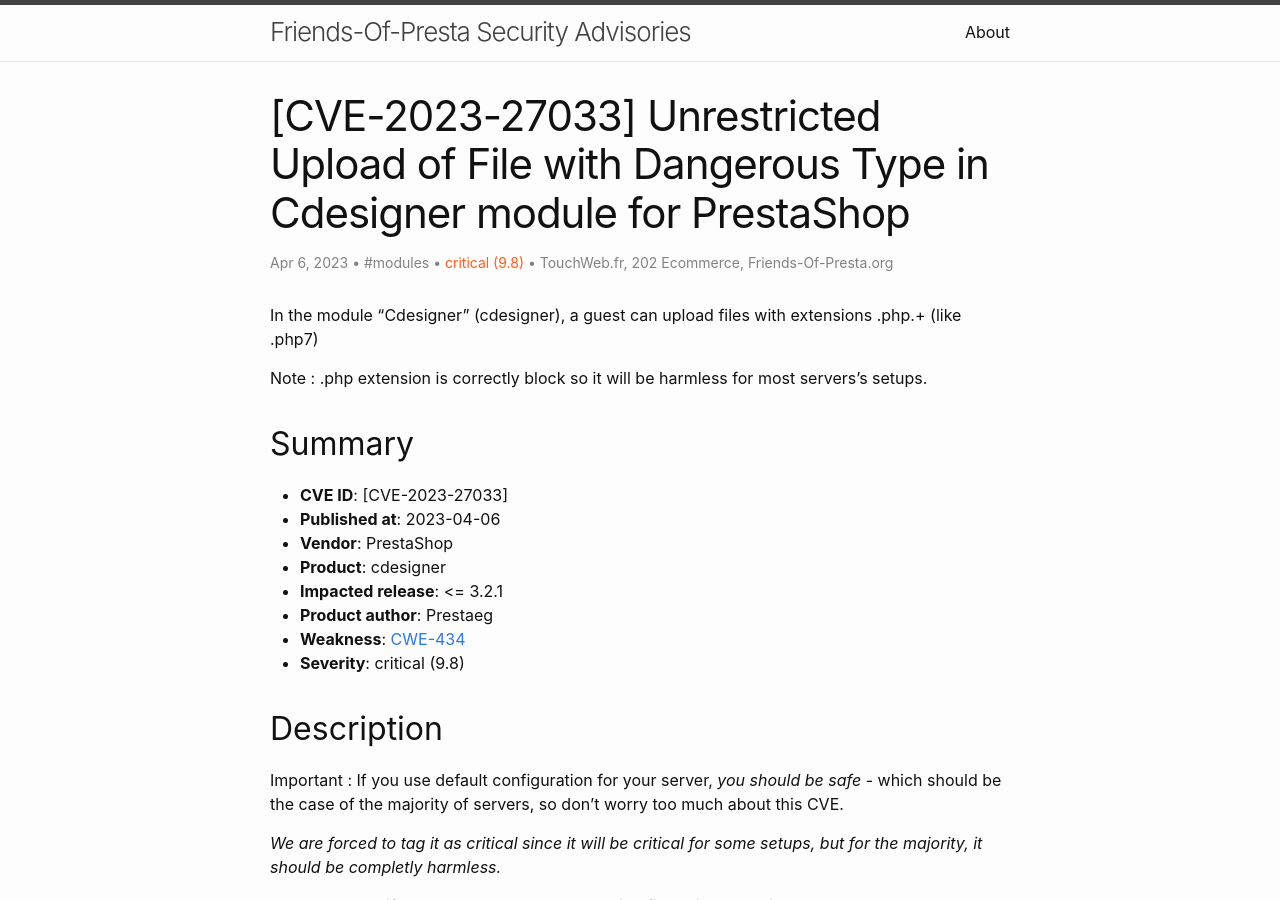
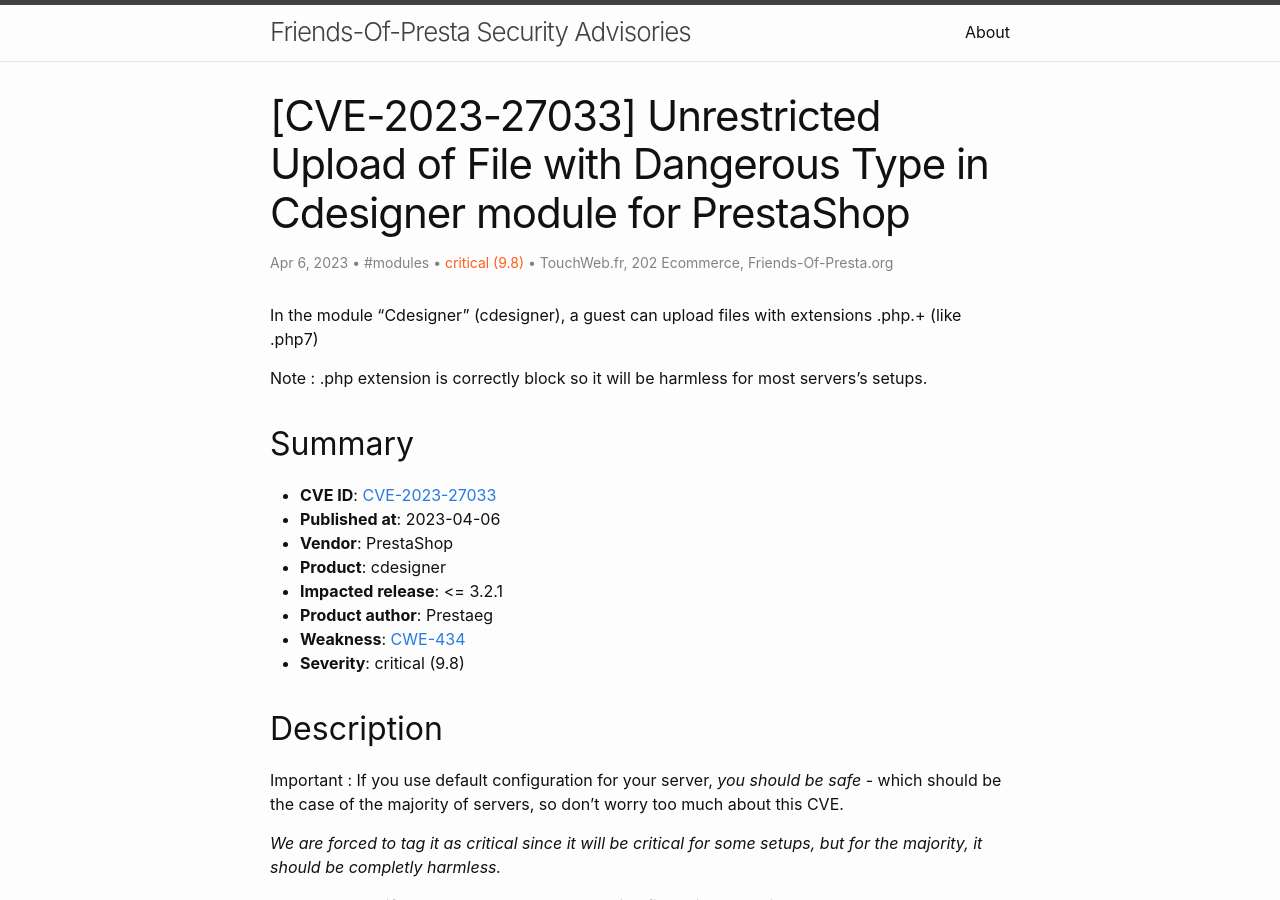
Before and after one commit to friends-of-presta/security-advisories, a Jekyll site: the page built from _posts/2023-04-06-cdesigner-CWE434.md, in a window 1280 px wide and 900 px high. Built offline with Jekyll 4.4.1, drawn with Linux system fonts in a browser that asks for light colours; part of the change alters nothing that is shown.

```diff
--- a/_posts/2023-04-06-cdesigner-CWE434.md
+++ b/_posts/2023-04-06-cdesigner-CWE434.md
@@ -16,7 +16,7 @@ Note : .php extension is correctly block so it will be harmless for most servers
 
 ## Summary
 
-* **CVE ID**: [CVE-2023-27033]
+* **CVE ID**: [CVE-2023-27033](https://cve.mitre.org/cgi-bin/cvename.cgi?name=CVE-2023-27033)
 * **Published at**: 2023-04-06
 * **Vendor**: PrestaShop
 * **Product**: cdesigner
@@ -98,4 +98,4 @@ The method `CdesignerSaverotateModuleFrontController::initContent()` misuses str
 ## Links
 
 * [PrestaShop addons product page](https://addons.prestashop.com/fr/declinaisons-personnalisation/22677-personnalisation-de-produit-product-customize.html)
-* [National Vulnerability Database](https://cve.mitre.org/cgi-bin/cvename.cgi?name=CVE-2023-27847)
+* [National Vulnerability Database](https://cve.mitre.org/cgi-bin/cvename.cgi?name=CVE-2023-27033)
```
